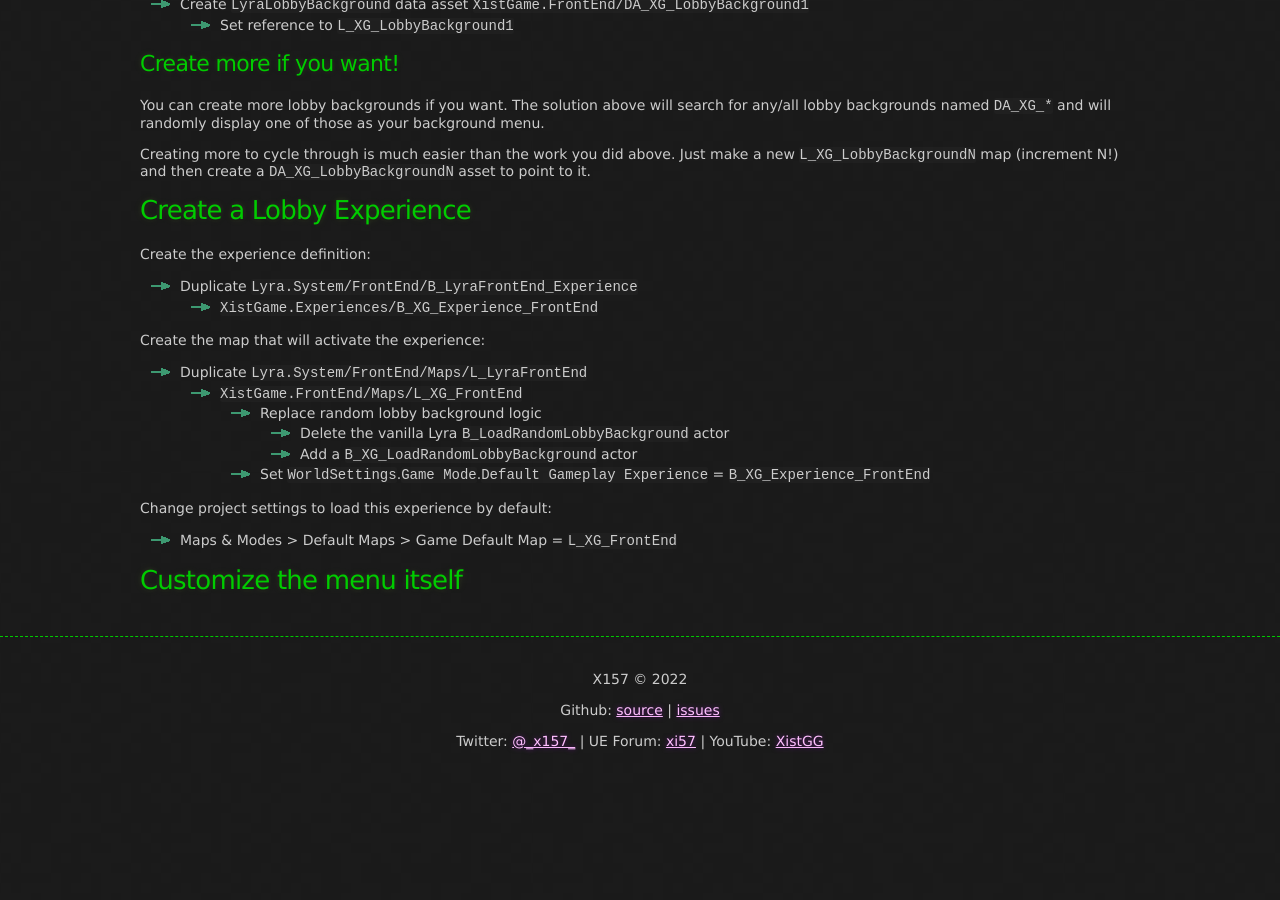
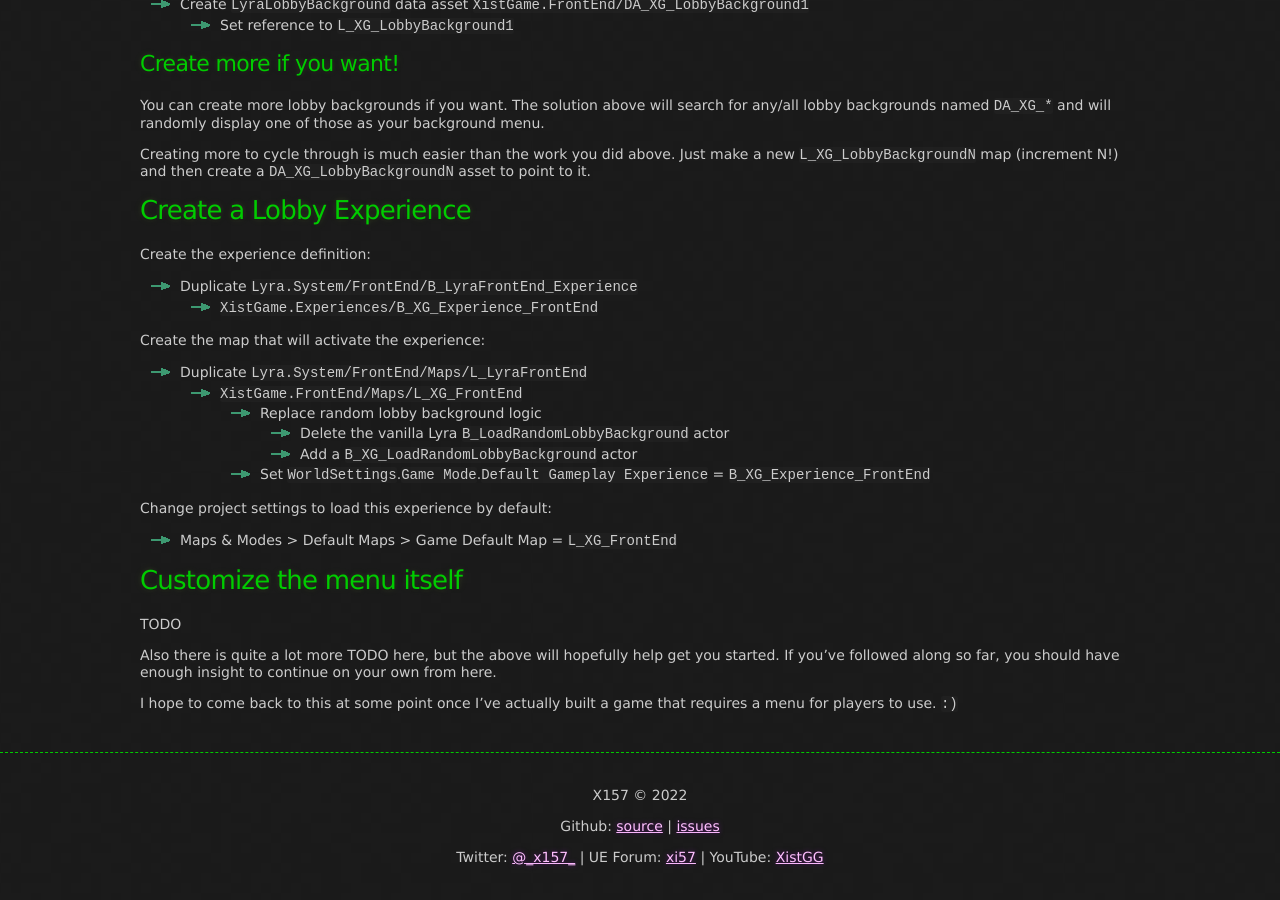
Before and after one commit to x157/x157.github.io, a Jekyll site: the page built from UE5/LyraStarterGame/How-To-Customize-Lyra-FrontEnd.md, in a window 1280 px wide and 900 px high, scrolled down 1124 px. Built offline with Jekyll 4.4.1, drawn with Linux system fonts in a browser that asks for light colours; before the commit the page ends 1908 px from its top, so only the background shows below that.

Commit message:
Update Front-end customization tutorial
Make it obvious I'm not currently working on this

```diff
--- a/UE5/LyraStarterGame/How-To-Customize-Lyra-FrontEnd.md
+++ b/UE5/LyraStarterGame/How-To-Customize-Lyra-FrontEnd.md
@@ -94,3 +94,12 @@ Change project settings to load this experience by default:
 
 
 ## Customize the menu itself
+
+TODO
+
+Also there is quite a lot more TODO here, but the above will hopefully
+help get you started.  If you've followed along so far, you should
+have enough insight to continue on your own from here.
+
+I hope to come back to this at some point once I've actually built a
+game that requires a menu for players to use.  `:)`
```
Also changed, not shown: UE5/LyraStarterGame/index.md (+1 -1 lines).
